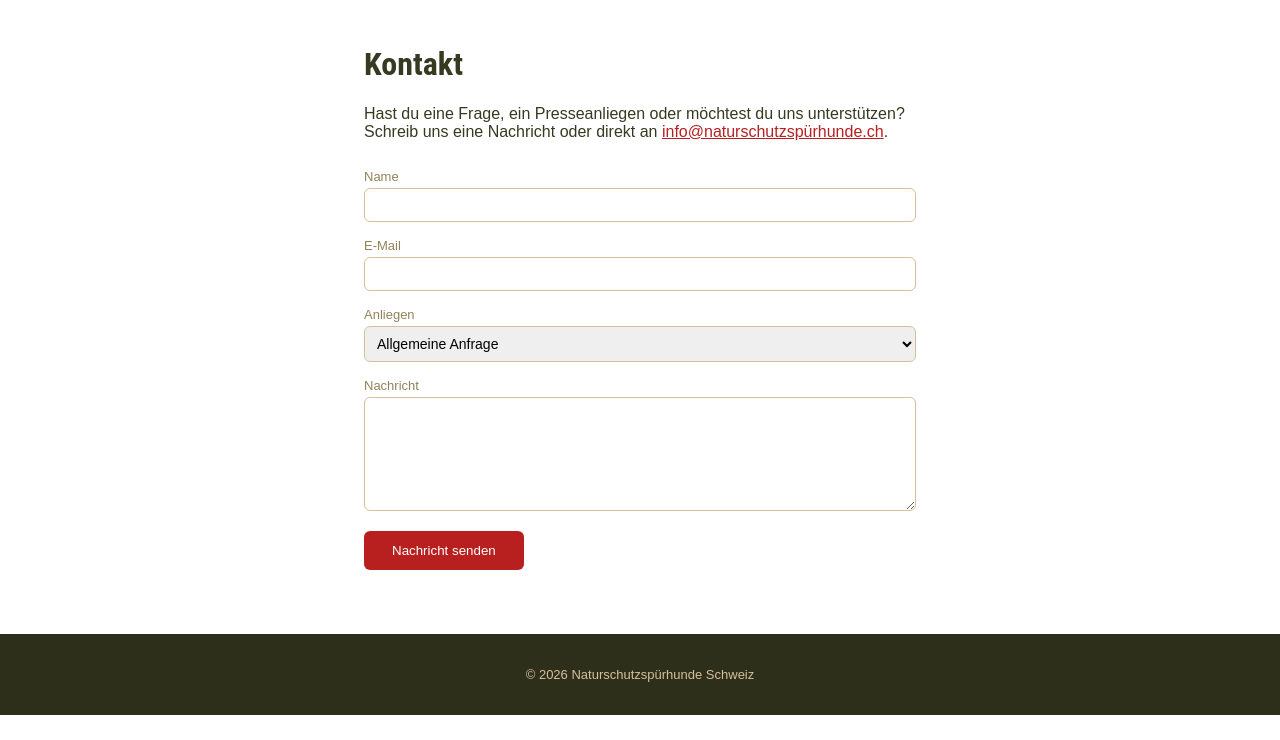
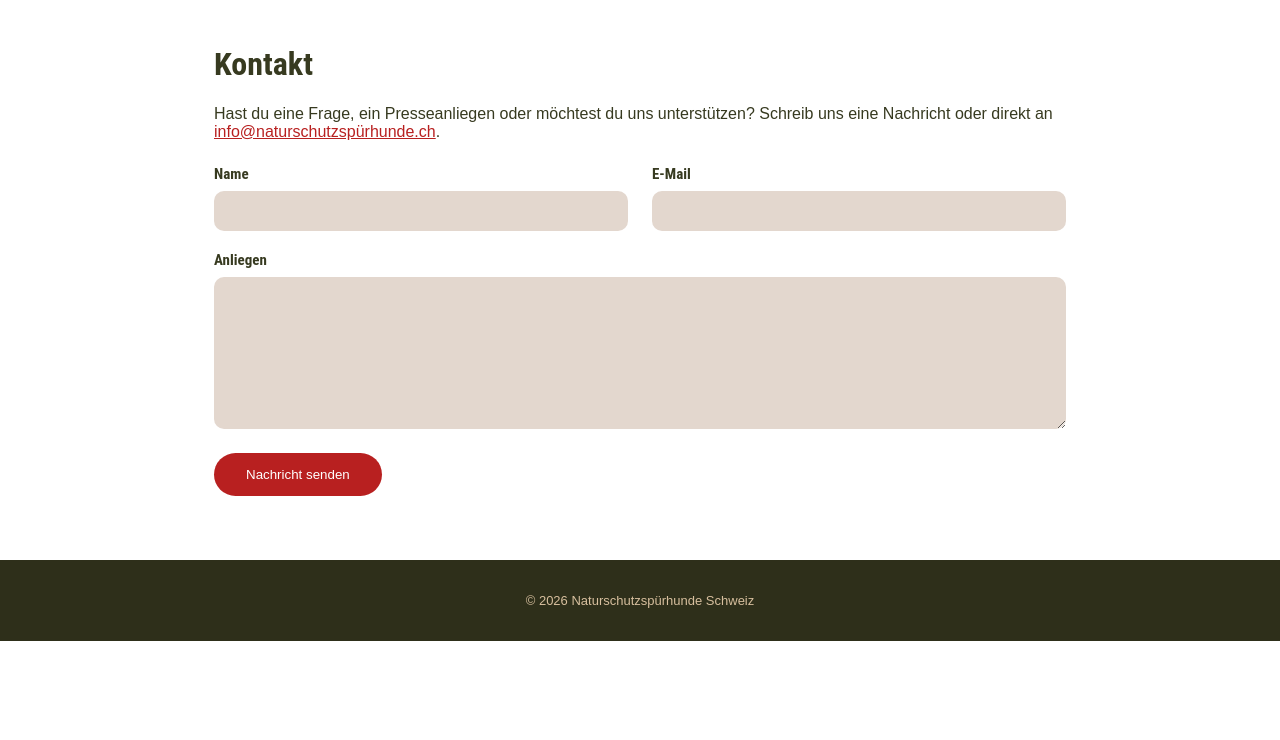
Before and after one commit to graunicole12-blip/naturschutzspuerhunde-website, a PHP site: page /kontakt.php in a window 1280 px wide. Shown: the part 60-800 px from the top of the page. Run offline with PHP 8.4, Linux system fonts and the light colour scheme.

Commit message:
Kontaktformular ans Design-Mockup angepasst
Kategorie-Dropdown entfernt, Name/E-Mail nebeneinander, Anliegen als
grosses Textfeld, breiterer Container, gerundete Felder und Pill-Button.

```diff
--- a/assets/css/site.css
+++ b/assets/css/site.css
@@ -166,31 +166,53 @@ a {
 .contact-form {
   display: flex;
   flex-direction: column;
-  gap: 4px;
-  margin-top: 16px;
+  gap: 20px;
+  margin-top: 24px;
+}
+
+.contact-form-row {
+  display: flex;
+  gap: 24px;
+  flex-wrap: wrap;
+}
+
+.contact-form-field {
+  display: flex;
+  flex-direction: column;
+  gap: 8px;
+  flex: 1;
+  min-width: 220px;
 }
 
 .contact-form label {
-  font-size: 13px;
-  color: var(--color-secondary-khaki);
-  margin-top: 12px;
+  font-family: var(--font-titel);
+  font-weight: var(--font-weight-titel);
+  font-size: 15px;
+  color: var(--color-primary);
 }
 
 .contact-form input,
-.contact-form select,
 .contact-form textarea {
   font-family: var(--font-text);
   font-size: 14px;
-  padding: 8px;
-  border: 1px solid var(--color-neutral-tan);
-  border-radius: 6px;
+  padding: 12px 14px;
+  border: none;
+  border-radius: 10px;
+  background: var(--color-neutral-cream);
+  color: var(--color-primary);
+}
+
+.contact-form textarea {
+  resize: vertical;
 }
 
 .contact-form button {
   border: none;
   cursor: pointer;
-  margin-top: 16px;
+  margin-top: 4px;
   align-self: flex-start;
+  border-radius: 30px;
+  padding: 14px 32px;
 }
 
 .contact-honeypot {
--- a/kontakt.php
+++ b/kontakt.php
@@ -2,16 +2,8 @@
 
 const CONTACT_RECIPIENT = 'info@naturschutzspürhunde.ch';
 
-const CONTACT_CATEGORIES = [
-    'allgemein' => 'Allgemeine Anfrage',
-    'presse' => 'Presse',
-    'sponsoring' => 'Sponsoring',
-    'mitgliedschaft' => 'Mitgliedschaft',
-];
-
 $name = '';
 $email = '';
-$category = 'allgemein';
 $message = '';
 $error = '';
 $sent = false;
@@ -19,13 +11,8 @@ $sent = false;
 if ($_SERVER['REQUEST_METHOD'] === 'POST') {
     $name = str_replace(["\r", "\n"], '', trim($_POST['name'] ?? ''));
     $email = trim($_POST['email'] ?? '');
-    $category = $_POST['category'] ?? 'allgemein';
     $message = trim($_POST['message'] ?? '');
     $honeypot = trim($_POST['website'] ?? '');
-
-    if (!array_key_exists($category, CONTACT_CATEGORIES)) {
-        $category = 'allgemein';
-    }
 
     if ($honeypot !== '') {
         $sent = true;
@@ -34,9 +21,8 @@ if ($_SERVER['REQUEST_METHOD'] === 'POST') {
     } elseif (!filter_var($email, FILTER_VALIDATE_EMAIL)) {
         $error = 'Bitte eine gültige E-Mail-Adresse angeben.';
     } else {
-        $subject = mb_encode_mimeheader('[Kontaktformular] ' . CONTACT_CATEGORIES[$category] . ' – ' . $name, 'UTF-8');
-        $body = "Anliegen: " . CONTACT_CATEGORIES[$category] . "\n"
-            . "Name: " . $name . "\n"
+        $subject = mb_encode_mimeheader('[Kontaktformular] Anfrage von ' . $name, 'UTF-8');
+        $body = "Name: " . $name . "\n"
             . "E-Mail: " . $email . "\n\n"
             . $message;
         $headers = 'From: Naturschutzspürhunde Website <no-reply@naturschutzspürhunde.ch>' . "\r\n"
@@ -49,7 +35,6 @@ if ($_SERVER['REQUEST_METHOD'] === 'POST') {
         } else {
             $name = '';
             $email = '';
-            $category = 'allgemein';
             $message = '';
         }
     }
@@ -67,7 +52,7 @@ if ($_SERVER['REQUEST_METHOD'] === 'POST') {
 <body>
   <?php require __DIR__ . '/includes/header.php'; ?>
 
-  <main style="max-width:600px;margin:0 auto;padding:24px;">
+  <main style="max-width:900px;margin:0 auto;padding:24px;">
     <h1>Kontakt</h1>
     <p>Hast du eine Frage, ein Presseanliegen oder möchtest du uns unterstützen? Schreib uns eine Nachricht oder direkt an <a href="mailto:<?php echo htmlspecialchars(CONTACT_RECIPIENT); ?>"><?php echo htmlspecialchars(CONTACT_RECIPIENT); ?></a>.</p>
 
@@ -78,21 +63,21 @@ if ($_SERVER['REQUEST_METHOD'] === 'POST') {
         <p style="color: var(--color-accent-red);"><?php echo htmlspecialchars($error); ?></p>
       <?php endif; ?>
       <form method="post" class="contact-form">
-        <label for="name">Name</label>
-        <input type="text" id="name" name="name" value="<?php echo htmlspecialchars($name); ?>" required>
+        <div class="contact-form-row">
+          <div class="contact-form-field">
+            <label for="name">Name</label>
+            <input type="text" id="name" name="name" value="<?php echo htmlspecialchars($name); ?>" required>
+          </div>
+          <div class="contact-form-field">
+            <label for="email">E-Mail</label>
+            <input type="email" id="email" name="email" value="<?php echo htmlspecialchars($email); ?>" required>
+          </div>
+        </div>
 
-        <label for="email">E-Mail</label>
-        <input type="email" id="email" name="email" value="<?php echo htmlspecialchars($email); ?>" required>
-
-        <label for="category">Anliegen</label>
-        <select id="category" name="category">
-          <?php foreach (CONTACT_CATEGORIES as $key => $label): ?>
-            <option value="<?php echo htmlspecialchars($key); ?>" <?php echo $category === $key ? 'selected' : ''; ?>><?php echo htmlspecialchars($label); ?></option>
-          <?php endforeach; ?>
-        </select>
-
-        <label for="message">Nachricht</label>
-        <textarea id="message" name="message" rows="6" required><?php echo htmlspecialchars($message); ?></textarea>
+        <div class="contact-form-field">
+          <label for="message">Anliegen</label>
+          <textarea id="message" name="message" rows="8" required><?php echo htmlspecialchars($message); ?></textarea>
+        </div>
 
         <div class="contact-honeypot" aria-hidden="true">
           <label for="website">Website</label>
```
